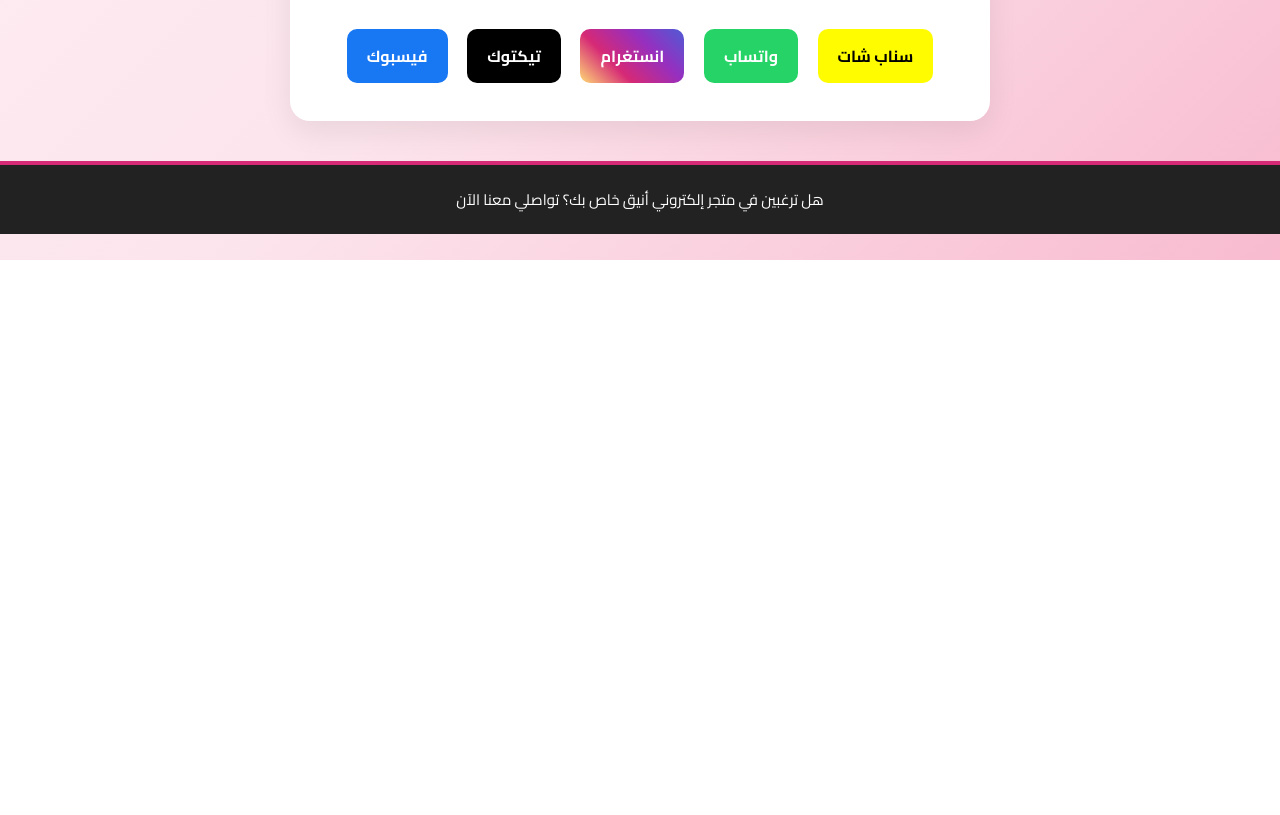
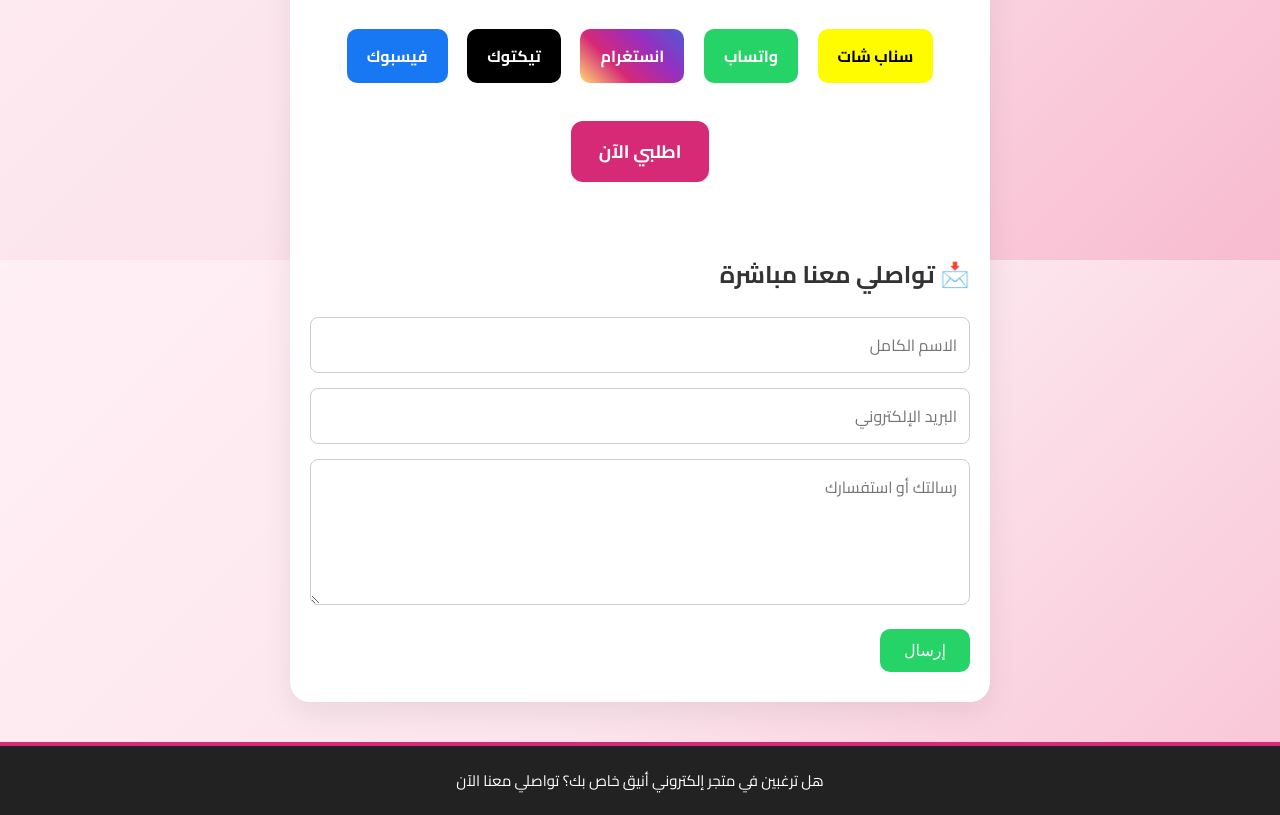
Before and after one commit to Saharalayer/ghayti, a plain HTML site: page index.html in a window 1280 px wide. Shown: the part 540-1355 px from the top of the page. Before the commit the page ends 800 px from the top, so only its background shows below. Drawn offline with Linux system fonts and the light colour scheme.

Commit message:
Update index.html

```diff
--- a/index.html
+++ b/index.html
@@ -86,6 +86,56 @@
     .facebook { background-color: #1877F2; }
     .whatsapp { background-color: #25D366; }
 
+    .order-btn {
+      display: inline-block;
+      margin: 30px auto;
+      padding: 14px 28px;
+      background-color: #d62976;
+      color: #fff;
+      font-size: 18px;
+      font-weight: bold;
+      border: none;
+      border-radius: 12px;
+      cursor: pointer;
+      transition: background-color 0.3s ease;
+      text-decoration: none;
+    }
+
+    .order-btn:hover {
+      background-color: #c2185b;
+    }
+
+    .contact-form {
+      margin-top: 40px;
+      text-align: right;
+    }
+
+    .contact-form input,
+    .contact-form textarea {
+      width: 100%;
+      padding: 12px;
+      margin-bottom: 15px;
+      border: 1px solid #ccc;
+      border-radius: 8px;
+      font-size: 16px;
+      font-family: 'Cairo', sans-serif;
+    }
+
+    .contact-form button {
+      background-color: #25D366;
+      color: white;
+      padding: 12px 24px;
+      border: none;
+      border-radius: 10px;
+      font-size: 16px;
+      cursor: pointer;
+      transition: background-color 0.3s ease;
+    }
+
+    .contact-form button:hover {
+      background-color: #1da851;
+    }
+
     footer {
       text-align: center;
       padding: 20px;
@@ -115,6 +165,10 @@
         width: 100%;
         margin: 10px 0;
       }
+
+      .order-btn {
+        width: 100%;
+      }
     }
   </style>
 </head>
@@ -129,6 +183,18 @@
     <a href="#" target="_blank" class="social instagram">انستغرام</a>
     <a href="#" target="_blank" class="social tiktok">تيكتوك</a>
     <a href="#" target="_blank" class="social facebook">فيسبوك</a>
+
+    <a href="https://wa.me/212660799535?text=أرغب%20في%20طلب%20منتج%20من%20بوتيك%20غايتي" target="_blank" class="order-btn">اطلبي الآن</a>
+
+    <div class="contact-form">
+      <h2>📩 تواصلي معنا مباشرة</h2>
+      <form>
+        <input type="text" name="name" placeholder="الاسم الكامل" required />
+        <input type="email" name="email" placeholder="البريد الإلكتروني" required />
+        <textarea name="message" rows="4" placeholder="رسالتك أو استفسارك" required></textarea>
+        <button type="submit">إرسال</button>
+      </form>
+    </div>
   </div>
 
   <footer>
```
